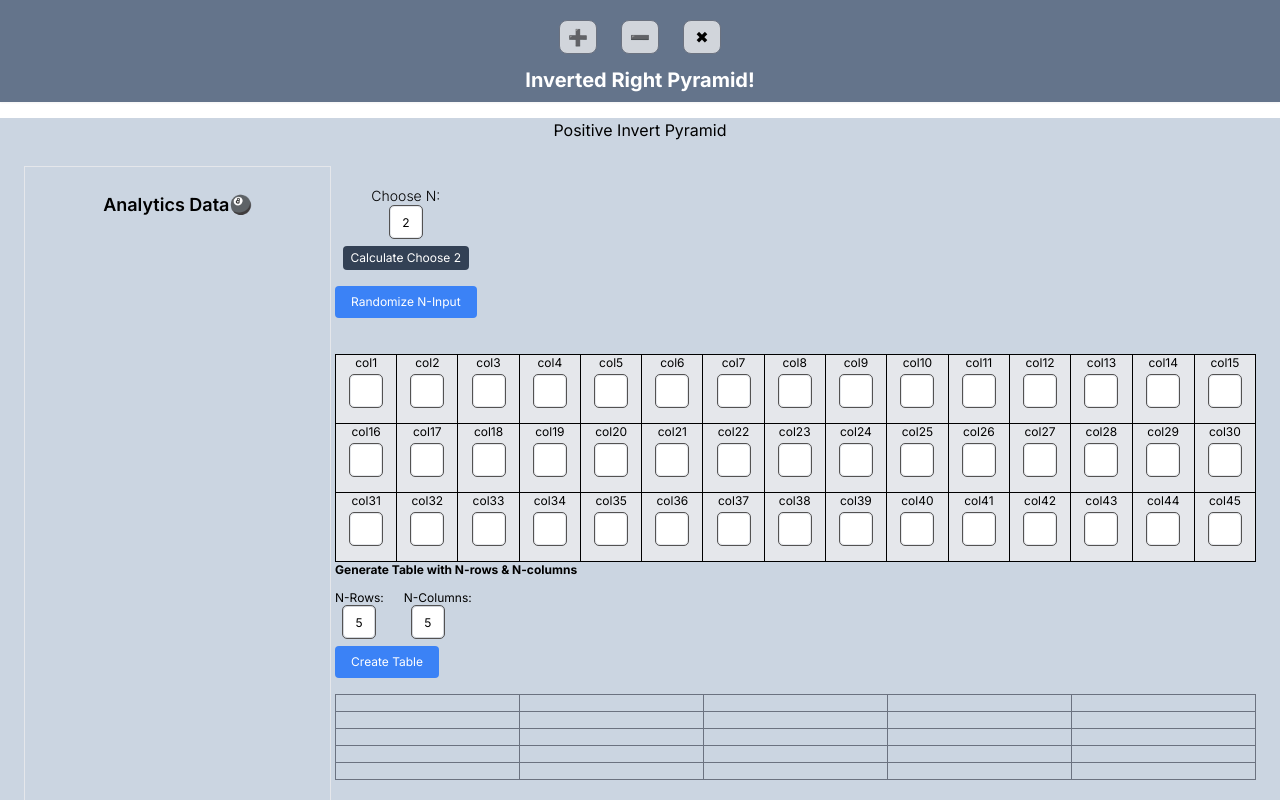
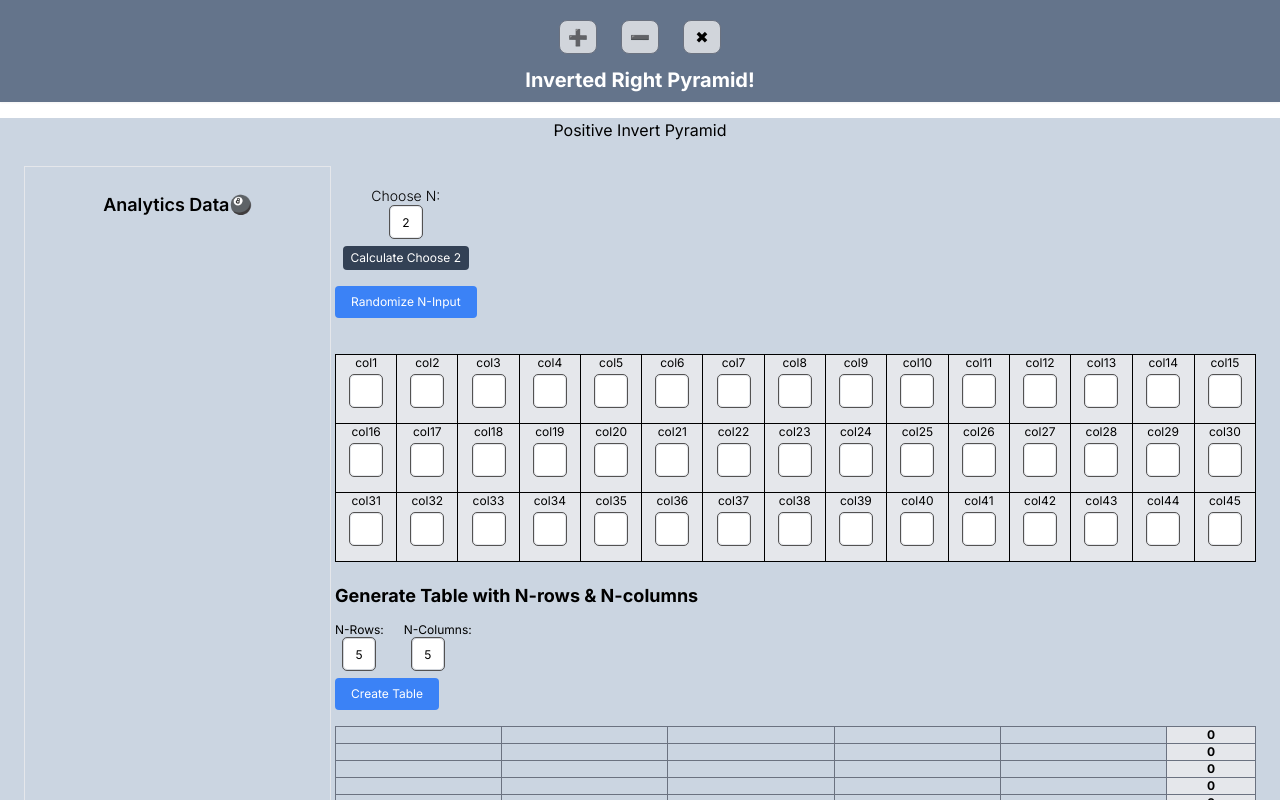
Before and after one commit to rdghostmann/transverse, a Next.js app: page /combinatorics in a window 1280 px wide. Both pictures are taken after typing "5", "5" into the empty fields and a click on the button "Create Table". Shown: the top 800 px of the page. Built offline with nearby package versions, Linux system fonts and the light colour scheme.

Commit message:
Update Stuff

```diff
--- a/components/PairedCombinatorics copy.jsx
+++ b/components/PairedCombinatorics copy.jsx
@@ -1,7 +1,6 @@
 "use client";
 import targetPairs from "@/lib/targetPair";
 import React, { useRef, useState } from "react";
-
 
 const PairedCombinatorics = () => {
   const tbl = useRef(null);
@@ -10,10 +9,9 @@ const PairedCombinatorics = () => {
   const [userNumbers, setUserNumbers] = useState(Array(15).fill('')); // State for user input numbers
   const [chooseN, setChooseN] = useState(2); // State for "choose n"
 
-  const [rows, setRows] = useState(0);
-  const [columns, setColumns] = useState(0);
+  const [rows, setRows] = useState();
+  const [columns, setColumns] = useState();
   const [tableData, setTableData] = useState([]);
-
 
   const createTable = () => {
     const newTableData = Array.from({ length: rows }, () =>
@@ -21,6 +19,21 @@ const PairedCombinatorics = () => {
     );
     setTableData(newTableData);
   };
+
+  // Function to shuffle the userNumbers array
+  const handleRandomize = () => {
+    const shuffledNumbers = [...userNumbers]
+      .filter(num => num !== '') // Exclude empty inputs
+      .sort(() => Math.random() - 0.5); // Shuffle the array
+
+    // Fill empty inputs with blank strings after shuffling
+    while (shuffledNumbers.length < userNumbers.length) {
+      shuffledNumbers.push('');
+    }
+
+    setUserNumbers(shuffledNumbers); // Update state with shuffled numbers
+  };
+
 
   // Function to calculate the "choose n" sums and return modulus 90
   const calculateChooseN = (n) => {
@@ -61,8 +74,6 @@ const PairedCombinatorics = () => {
     const tableCells = tbl?.current.querySelectorAll('td');
     const analytics = {};
 
-
-
     // Clear previous highlights
     tableCells.forEach(cell => cell.classList.remove('bg-purple-500', 'text-white'));
 
@@ -101,7 +112,7 @@ const PairedCombinatorics = () => {
     });
 
     // Update analyticsData with pairs and counts
-    setAnalyticsData(highlightedData.length > 0 ? highlightedData : [["No pairs found"]]);
+    setAnalyticsData(highlightedData.length > 1 ? highlightedData : [["No pairs found"]]);
   };
 
   return (
@@ -139,10 +150,18 @@ const PairedCombinatorics = () => {
                 <button onClick={handleCalculate} className="mx-auto bg-slate-700 text-white rounded px-2 py-1">
                   Calculate Choose {chooseN}
                 </button>
+                <div className="flex justify-center my-4">
+                  <button
+                    className="bg-blue-500 text-white px-4 py-2 rounded"
+                    onClick={() => handleRandomize()}
+                  >
+                    Randomize N-Input
+                  </button>
+                </div>
               </div>
               <table className="w-full h-fit border border-black border-collapse text-center text-sm">
                 <thead>
-                  {Array.from({ length: 1 }).map((_, rowIndex) => (
+                  {Array.from({ length: 3 }).map((_, rowIndex) => (
                     <tr key={rowIndex} className="bg-gray-200">
                       {Array.from({ length: 15 }).map((_, colIndex) => {
                         const index = rowIndex * 15 + colIndex;
@@ -168,21 +187,26 @@ const PairedCombinatorics = () => {
                   ))}
                 </thead>
                 <tbody ref={tbl}>
-                  {Array.from({ length: Math.ceil(modResults.length / 15) }).map((_, rowIndex) => (
-                    <tr key={rowIndex} className="border border-black border-collapse">
-                      {modResults.slice(rowIndex * 15, (rowIndex + 1) * 15).map((result, colIndex) => (
-                        <td key={colIndex} className="border border-black text-xs border-collapse">
-                          {result}
+                  {Array.from({ length: columns }).map((_, colIndex) => (
+                    <tr key={colIndex} className="border border-black border-collapse">
+                      {Array.from({ length: modResults.length - colIndex }).map((_, rowIndex) => {
+                        const resultIndex = rowIndex + colIndex;
+                        return (
+                          <td key={rowIndex} className="border border-black text-xs border-collapse">
+                            {modResults[resultIndex] !== undefined ? modResults[resultIndex] : ""}
                           </td>
-                      ))}
+                        );
+                      })}
                     </tr>
                   ))}
                 </tbody>
               </table>
-              <div>
+              <div className="mt-5 h-screen">
                 <div className="mb-4">
+                  <p className="font-bold text-lg">Generate Table with N-rows & N-columns</p>
+                  <div className="mt-3 flex space-x-5">
                     <label className="block mb-2">
-                    Number of Rows:
+                      N-Rows:
                       <input
                         type="number"
                         value={rows}
@@ -192,7 +216,7 @@ const PairedCombinatorics = () => {
                       />
                     </label>
                     <label className="block mb-2">
-                    Number of Columns:
+                      N-Columns:
                       <input
                         type="number"
                         value={columns}
@@ -201,6 +225,7 @@ const PairedCombinatorics = () => {
                         min="0"
                       />
                     </label>
+                  </div>
                   <button
                     onClick={createTable}
                     className="bg-blue-500 text-white px-4 py-2 rounded"
@@ -233,10 +258,6 @@ const PairedCombinatorics = () => {
                   </table>
                 )}
               </div>
-
-
-
-
             </div>
           </div>
         </div>
@@ -248,8 +269,6 @@ const PairedCombinatorics = () => {
           <p className="text-center text-xs">Please view with a Wider Screen</p>
         </div>
       </section>
-
-
     </>
   );
 };
--- a/components/PairedCombinatorics.jsx
+++ b/components/PairedCombinatorics.jsx
@@ -13,12 +13,37 @@ const PairedCombinatorics = () => {
   const [columns, setColumns] = useState();
   const [tableData, setTableData] = useState([]);
 
+  // const createTable = () => {
+  //   // Create the initial table data with rows and columns
+  //   const newTableData = Array.from({ length: rows }, () => {
+  //     const row = Array.from({ length: columns }, () => ""); // Initialize row with empty values
+  //     const sum = row.reduce((acc, cell) => acc + (parseInt(cell) || 0), 0); // Calculate sum of row
+  //     return [...row, sum]; // Add the sum as the last column
+  //   });
+
+  //   // Update the tableData state with the new data
+  //   setTableData(newTableData);
+  // };
+
+
   const createTable = () => {
     const newTableData = Array.from({ length: rows }, () =>
       Array.from({ length: columns }, () => "")
     );
     setTableData(newTableData);
   };
+
+  // Function to calculate row sums and add the extra column
+  const getRowSum = (rowIndex) => {
+    const rowValues = Array.from({ length: columns }).map((_, colIndex) => {
+      const modResultIndex = colIndex * rows + rowIndex;
+      return modResults[modResultIndex] !== undefined
+        ? parseInt(modResults[modResultIndex], 10)
+        : 0;
+    });
+    return rowValues.reduce((acc, val) => acc + val, 0); // Sum of the row
+  };
+
 
   // Function to shuffle the userNumbers array
   const handleRandomize = () => {
@@ -201,9 +226,9 @@ const PairedCombinatorics = () => {
                   ))}
                 </tbody>
               </table>
-              <div className="h-screen">
+              <div className="mt-5 h-screen">
                 <div className="mb-4">
-                  <p className="font-bold">Generate Table with N-rows & N-columns</p>
+                  <p className="font-bold text-lg">Generate Table with N-rows & N-columns</p>
                   <div className="mt-3 flex space-x-5">
                     <label className="block mb-2">
                       N-Rows:
@@ -239,24 +264,27 @@ const PairedCombinatorics = () => {
                     <tbody>
                       {Array.from({ length: rows }).map((_, rowIndex) => (
                         <tr key={rowIndex}>
+                          {/* Render existing table cells */}
                           {Array.from({ length: columns }).map((_, colIndex) => {
                             const modResultIndex = colIndex * rows + rowIndex;
                             return (
-                              <td
-                                key={colIndex}
-                                className="border border-gray-500 p-2"
-                              >
+                              <td key={colIndex} className="border border-gray-500 p-2">
                                 {modResults[modResultIndex] !== undefined
                                   ? modResults[modResultIndex]
                                   : ""}
                               </td>
                             );
                           })}
+                          {/* Extra column for row sum */}
+                          <td className="border border-gray-500 font-bold bg-gray-200">
+                            {getRowSum(rowIndex)}
+                          </td>
                         </tr>
                       ))}
                     </tbody>
                   </table>
                 )}
+
               </div>
             </div>
           </div>
```
Lines whose indentation alone changed are shown as unchanged.
